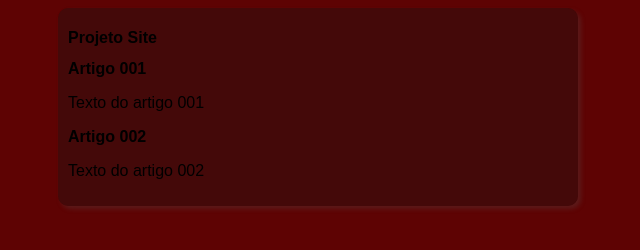
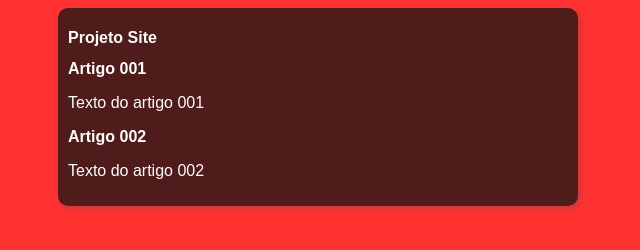
Before and after one commit to luisfelipepereira/projeto-site, a plain HTML site: page index.html in a window 1280 px wide. Shown: the whole page, without its empty margins (322-962 px from the left). Drawn offline with Linux system fonts and the light colour scheme.

Commit message:
Update style.css

```diff
--- a/estilos/style.css
+++ b/estilos/style.css
@@ -4,16 +4,18 @@
 }
 
 body {
-    background-color: rgb(94, 3, 3);
+    background-color: rgba(255, 0, 0, 0.808);
 }
 
 main {
-    background-color: #1615155b;
+    background-color: #161515c0;
     width: 500px;
     margin: auto;
     box-shadow: 3px 3px 5px rgba(85, 83, 83, 0.3);
     padding: 10px;
     border-width: 3px;
     border-radius: 10px;
+    cursor: pointer;
+    color: #fdfdfd;
 
 }
```
